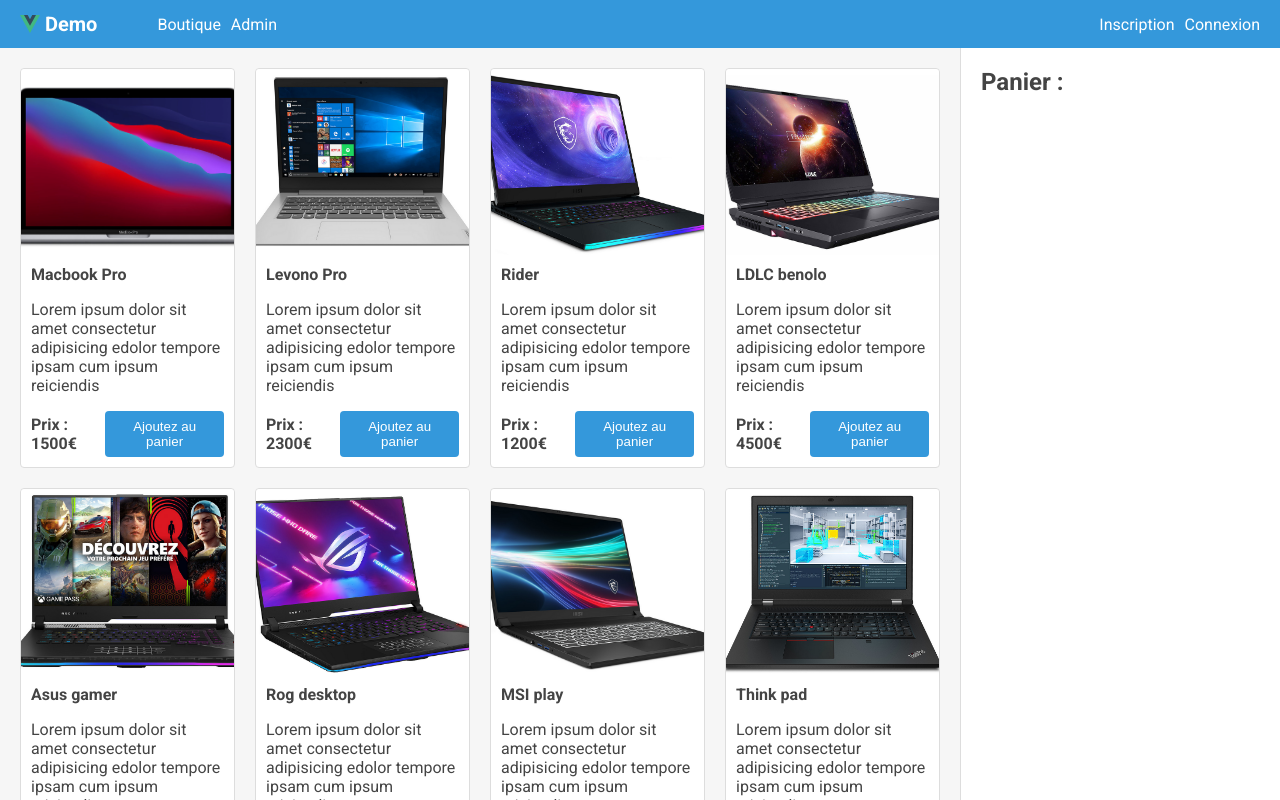
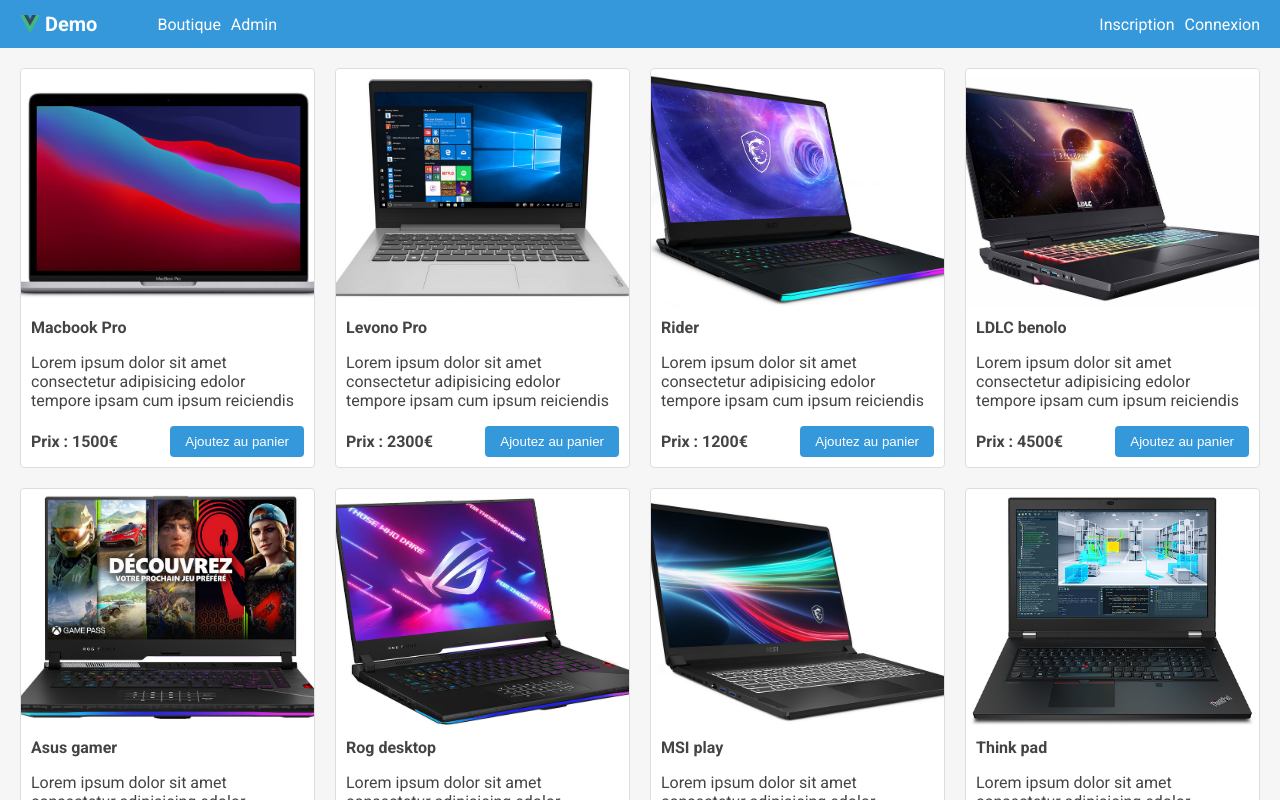
Before and after one commit to gynflo/boutique_vue3, a Vue app: page / in a window 1280 px wide. Shown: the top 800 px of the page. Built offline with nearby package versions, Linux system fonts and the light colour scheme.

Commit message:
display total cart amount

```diff
--- a/src/App.vue
+++ b/src/App.vue
@@ -1,5 +1,10 @@
 <template>
-  <div class="app-container">
+  <div
+    class="app-container"
+    :class="{
+      gridEmpty: cartIsEmpty,
+    }"
+  >
     <TheHeader class="header" />
     <Shop
       class="shop"
@@ -7,6 +12,7 @@
       @add-product-to-cart="addProductToCart"
     />
     <Cart
+      v-if="!cartIsEmpty"
       class="cart"
       :cart="state.cart"
       @remove-product-from-cart="removeProductFromCart"
@@ -22,7 +28,7 @@
 import Shop from "./components/Shop/Shop-component.vue";
 // Import de la data statique
 import data from "./data/product";
-import { reactive } from "vue";
+import { reactive, computed } from "vue";
 import type { ProductCartInterface, ProductInterface } from "./interfaces";
 
 const state = reactive<{
@@ -33,7 +39,8 @@
   cart: [],
 });
 
-// void => absence de valeur
+const cartIsEmpty = computed(() => state.cart.length === 0);
+
 function addProductToCart(productId: number): void {
   const product = state.products.find((product) => product.id === productId);
   if (product) {
@@ -62,8 +69,8 @@
 </script>
 
 <style lang="scss">
-@import "./assets/base.scss";
-@import "./assets/debug.scss";
+@import "./assets/scss/base.scss";
+@import "./assets/scss/debug.scss";
 
 .app-container {
   min-height: 100vh;
@@ -73,6 +80,10 @@
   /* 2/ Définir les tailles des blocs, commence par les rows  */
   grid-template-columns: 75% 25%;
   grid-template-rows: 48px auto 48px;
+}
+.gridEmpty {
+  grid-template-areas: "header" "shop" "footer";
+  grid-template-columns: 100%;
 }
 .header {
   grid-area: header;
--- a/src/assets/base.scss
+++ b/src/assets/scss/base.scss
@@ -139,6 +139,14 @@
   }
 }
 
+.btn-success {
+  background-color: var(--success-1);
+  color: var(--text-primary-color-1);
+  &:hover {
+    background-color: var(--success-2);
+  }
+}
+
 .btn-danger {
   background-color: var(--danger-1);
   color: var(--text-primary-color-1);
--- a/src/components/Cart/Cart-component.vue
+++ b/src/components/Cart/Cart-component.vue
@@ -1,15 +1,18 @@
 <template>
-  <div class="p-20">
+  <div class="d-flex flex-column p-20">
     <h2 class="mb-10">Panier :</h2>
     <CartProductList
+      class="flex-fill"
       :cart="props.cart"
       @remove-product-from-cart="emit('removeProductFromCart', $event)"
     />
+    <button class="btn btn-success">Commander ({{ totalPrice }}€)</button>
   </div>
 </template>
 
 <script setup lang="ts">
 import type { ProductCartInterface } from "@/interfaces";
+import { computed } from "vue";
 import CartProductList from "./CartProductList.vue";
 const props = defineProps<{
   cart: ProductCartInterface[];
@@ -17,6 +20,11 @@
 const emit = defineEmits<{
   (e: "removeProductFromCart", productId: number): void;
 }>();
+const totalPrice = computed(() =>
+  props.cart.reduce((acc, product) => {
+    return acc + product.price * product.quantity;
+  }, 0)
+);
 </script>
 
 <style lang="scss" scoped></style>
```
Also changed, not shown: src/assets/scss/debug.scss (renamed from src/assets/debug.scss).
